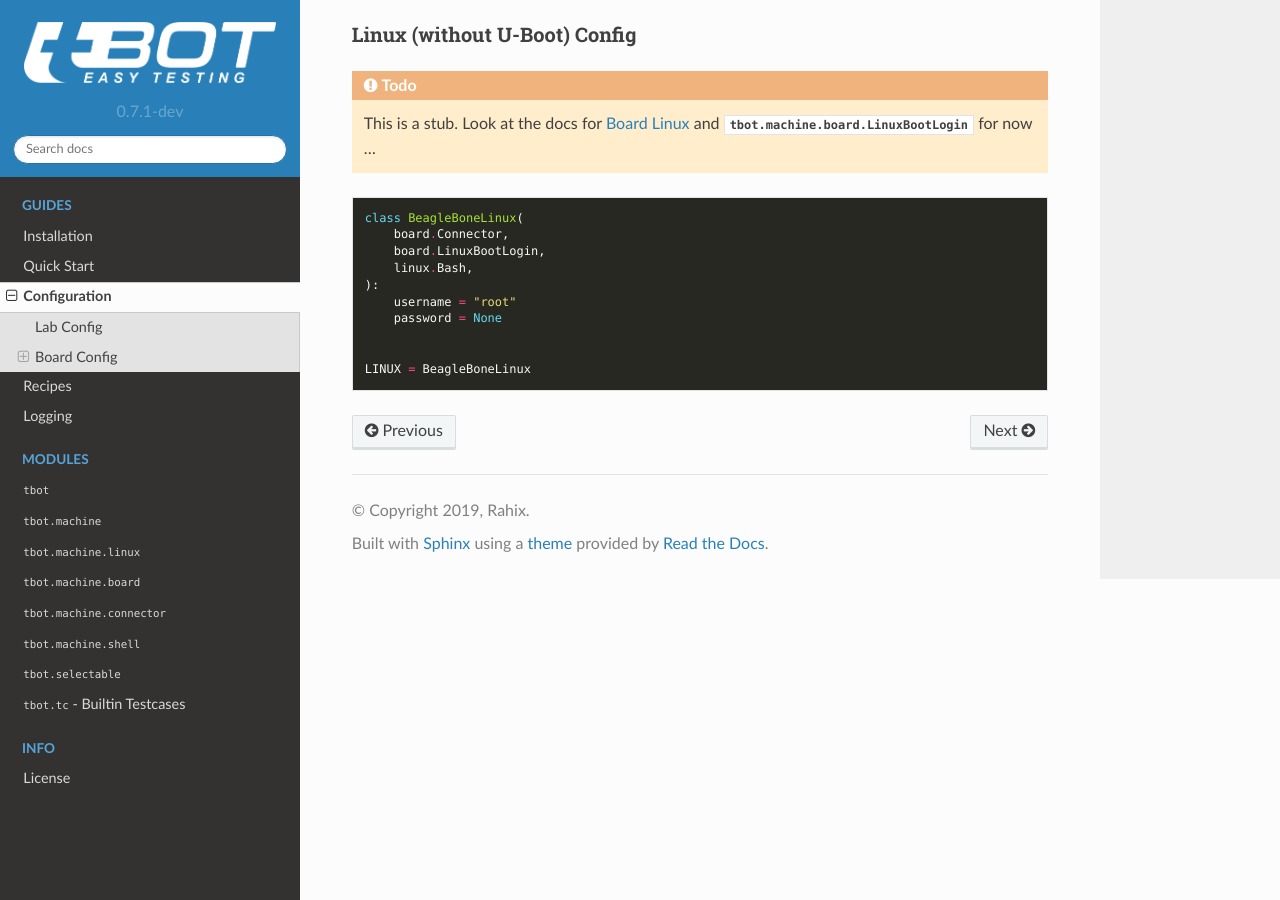
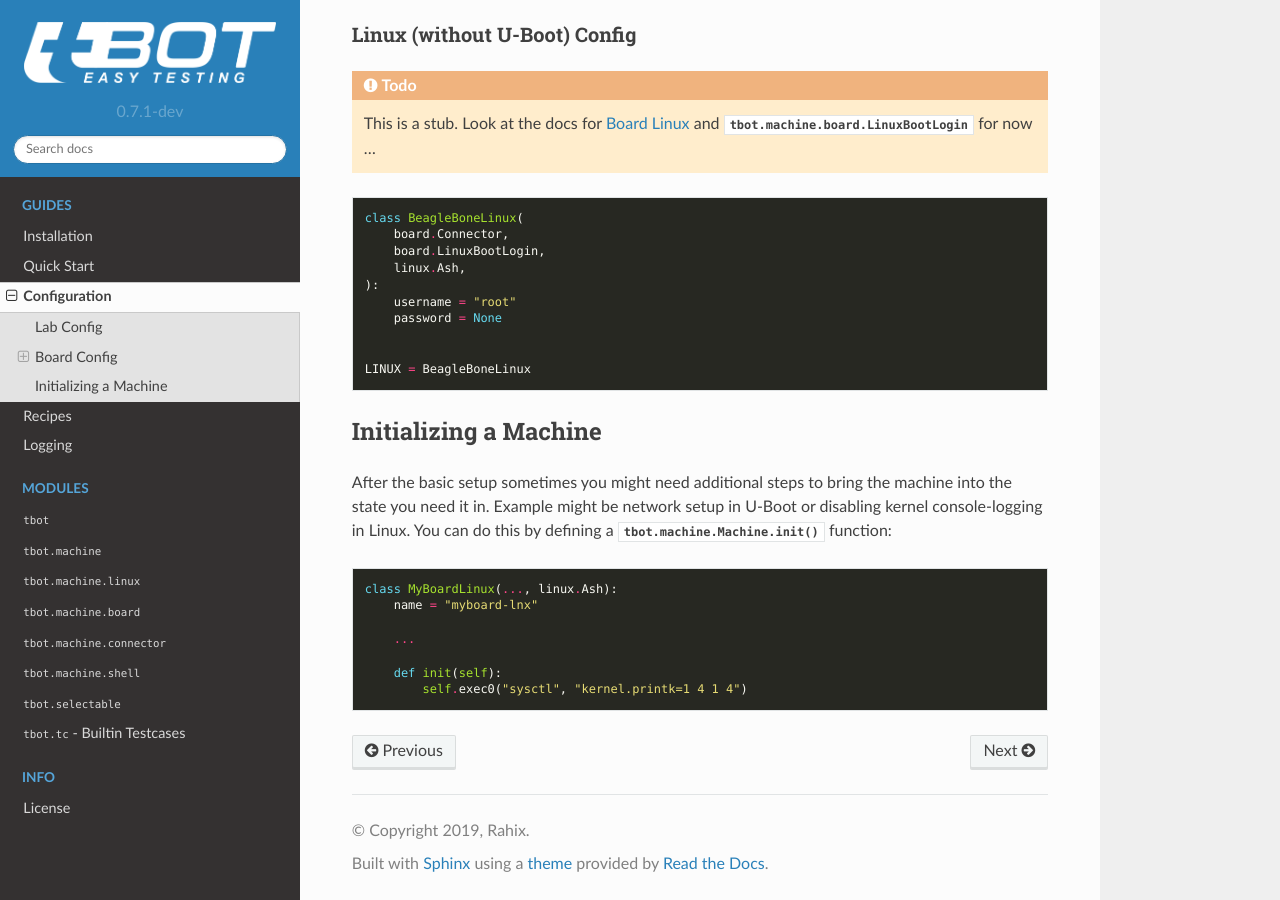
Before and after one commit to Rahix/tbot, a Sphinx documentation site: the page built from Documentation/configuration.rst, in a window 1280 px wide and 900 px high, scrolled down 3830 px. Built offline with Sphinx 7.4.7 and the Read the Docs theme 2.0.0, drawn with Linux system fonts in a browser that asks for light colours; pages that are not in the unit, such as notebooks, are missing from menus.

Commit message:
machine_v2: Add init() hook
Sometimes it is necessary to run some commands/initial setup before
letting a testcase access a machine.  The init() hook, which runs after
the shell has been initialized allows doing just that.

Signed-off-by: Harald Seiler <hws@denx.de>

```diff
--- a/Documentation/configuration.rst
+++ b/Documentation/configuration.rst
@@ -227,10 +227,29 @@ Linux (without U-Boot) Config
    class BeagleBoneLinux(
        board.Connector,
        board.LinuxBootLogin,
-       linux.Bash,
+       linux.Ash,
    ):
        username = "root"
        password = None
 
 
    LINUX = BeagleBoneLinux
+
+.. _config-init:
+
+Initializing a Machine
+----------------------
+After the basic setup sometimes you might need additional steps to bring the
+machine into the state you need it in.  Example might be network setup in
+U-Boot or disabling kernel console-logging in Linux.  You can do this by
+defining a :meth:`tbot.machine.Machine.init` function:
+
+.. code-block:: python
+
+    class MyBoardLinux(..., linux.Ash):
+        name = "myboard-lnx"
+
+        ...
+
+        def init(self):
+            self.exec0("sysctl", "kernel.printk=1 4 1 4")
```
Also changed, not shown: 1 other file.
